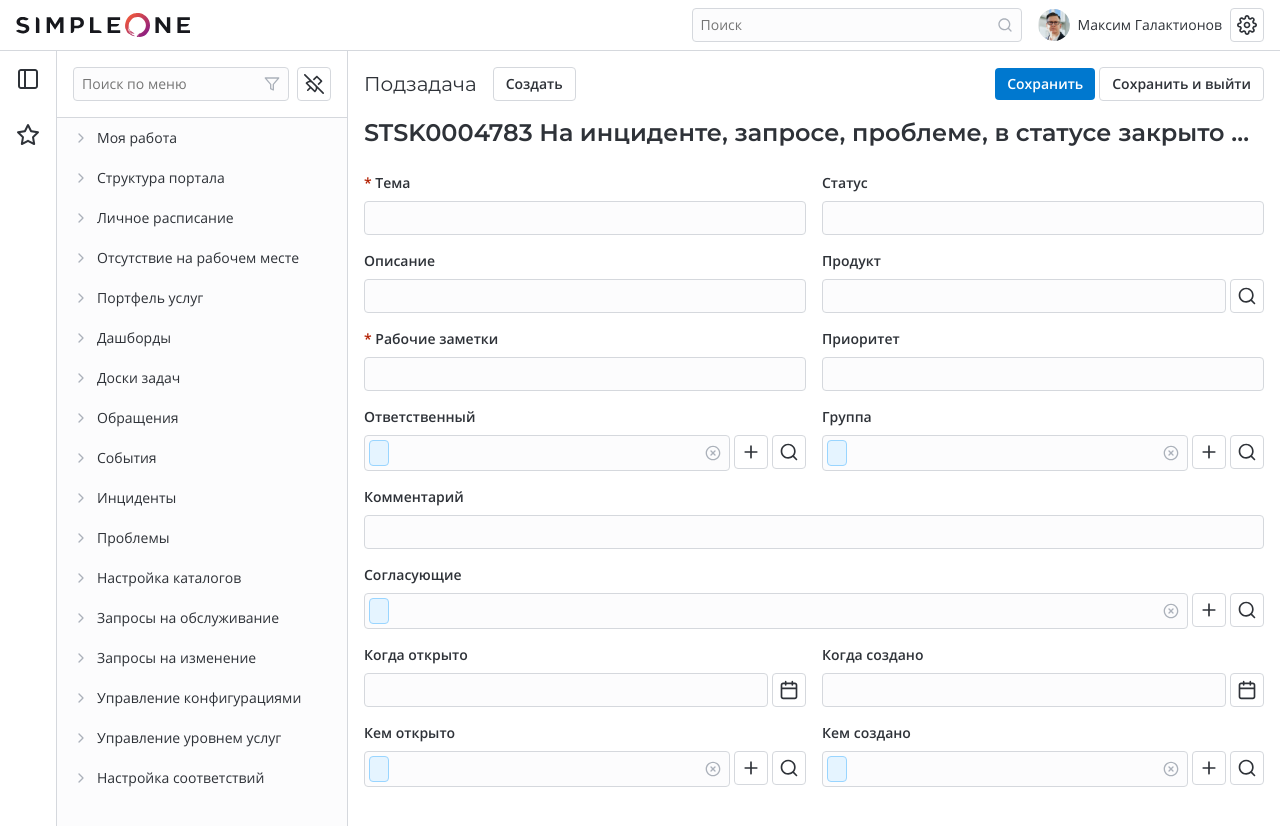
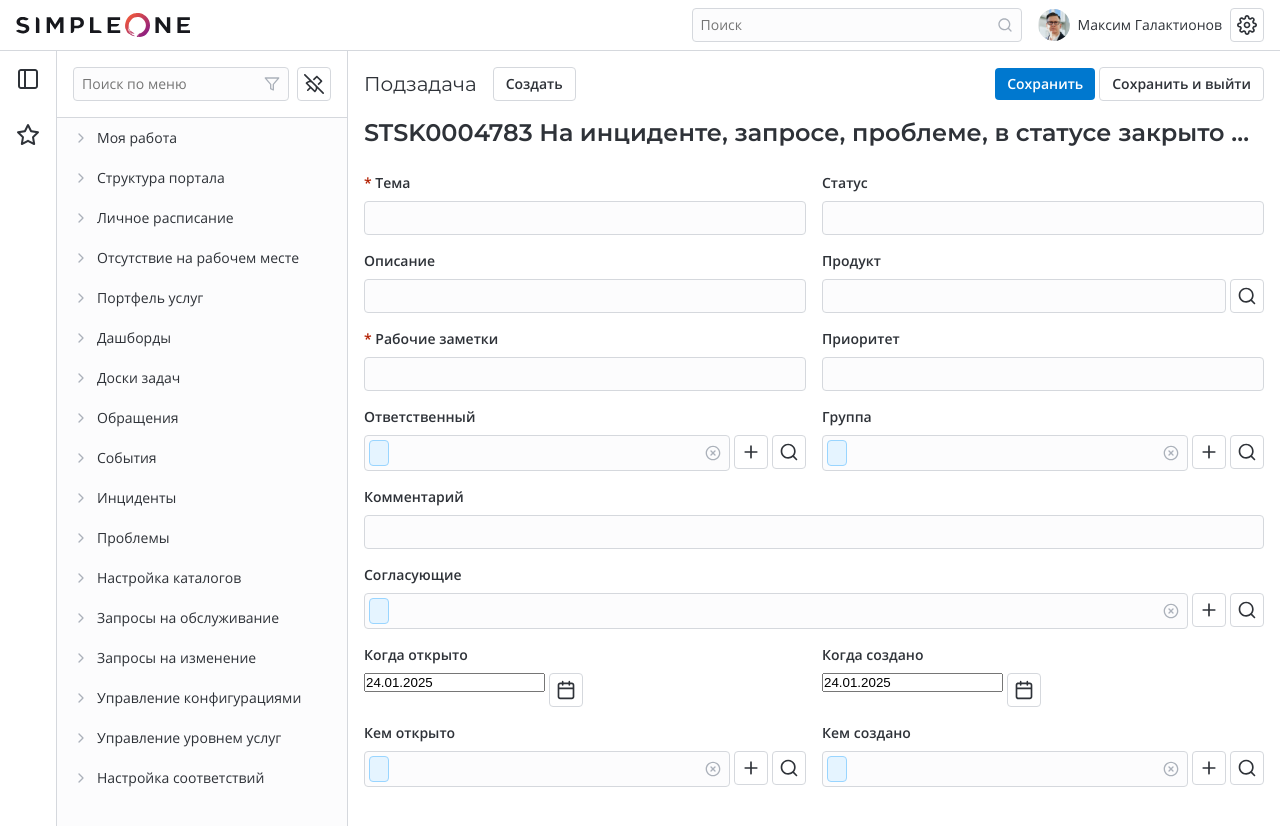
Before and after one commit to V0V45/simpleone, a React (Vite) app: page / in a window 1280 px wide. Shown: the top 826 px of the page. Built offline with nearby package versions, Linux system fonts and the light colour scheme.

Commit message:
Added datePicker

```diff
--- a/src/components/textfield/textfield.jsx
+++ b/src/components/textfield/textfield.jsx
@@ -1,12 +1,26 @@
+import DatePicker from "react-datepicker";
 import IconButton from "../icon-button/icon-button";
 import classes from "./textfield.module.css";
-import { useState } from "react";
+import "react-datepicker/dist/react-datepicker.css";
+import { useRef, useState } from "react";
+import { registerLocale } from  "react-datepicker";
+import { ru } from 'date-fns/locale/ru';
+
+registerLocale('ru', ru);
 
 export default function TextField({ className, mb, title, isRequired, button }) {
     const [value, setValue] = useState("");
+    const [startDate, setStartDate] = useState(new Date());
+    const datePickerRef = useRef(null);
 
     function handleChange(event) {
         setValue(event.target.value);
+    }
+
+    function handleCalendarButtonClick() {
+        if (datePickerRef.current) {
+            datePickerRef.current.setOpen(true);
+        }
     }
 
     return (
@@ -16,9 +30,20 @@ export default function TextField({ className, mb, title, isRequired, button })
                 <span className={classes.title}>{title}</span>
             </label>
             <div className={classes.inputContainer}>
-                <input id={title} className={classes.input} type="text" onChange={handleChange} value={value} />
+                {button === "calendar" ?
+                    <DatePicker
+                        id={title}
+                        wrapperClassName={classes.dateInputWrapper}
+                        className={classes.dateInput}
+                        selected={startDate}
+                        onChange={(date) => setStartDate(date)}
+                        ref={datePickerRef}
+                        locale={ru}
+                        dateFormat="dd.MM.yyyy" />
+                    :
+                    <input id={title} className={classes.input} type="text" onChange={handleChange} value={value} />}
                 {button === "search" && <IconButton icon="search" className={classes.button} />}
-                {button === "calendar" && <IconButton icon="calendar" className={classes.button} />}
+                {button === "calendar" && <IconButton icon="calendar" className={classes.button} onClick={handleCalendarButtonClick} />}
             </div>
         </div>
     );
```
